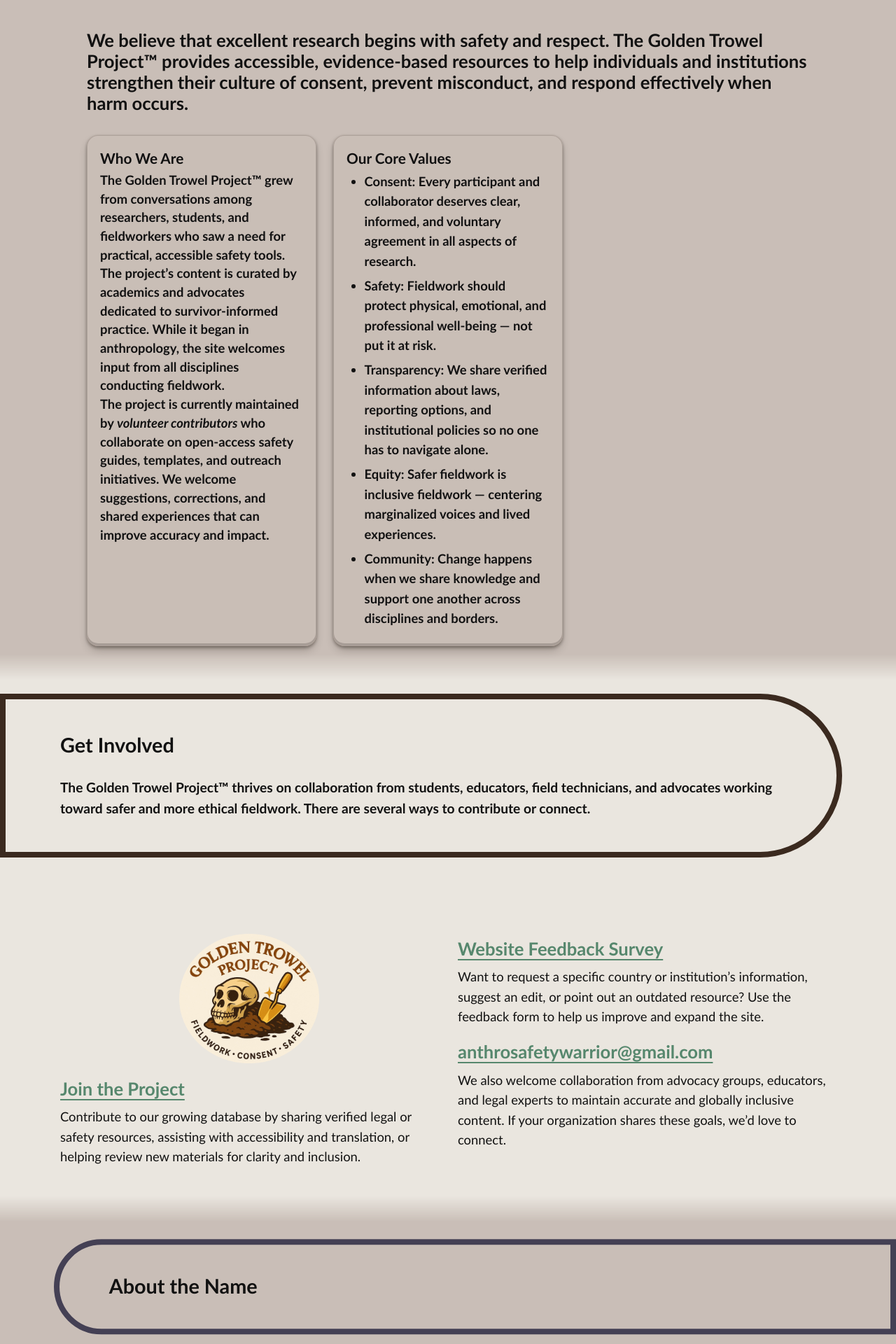
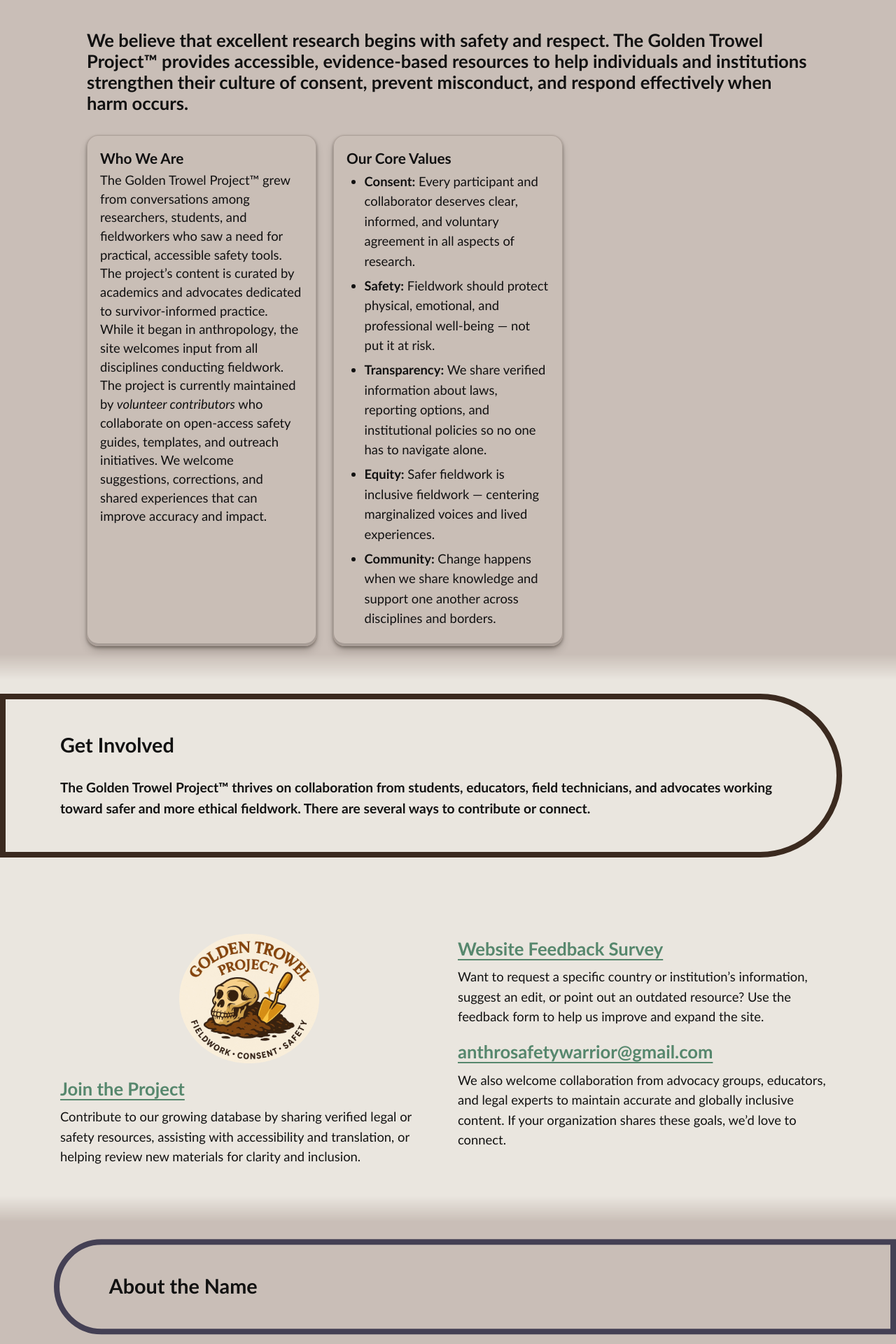
Before and after one commit to AnthroSafetyWarrior/GoldenTrowelProject, a Jekyll site: the page built from _pages/aboutus.html, in a window 1280 px wide. Shown: the part 1253-3173 px from the top of the page at 70% size. Built offline with Jekyll 4.4.1, drawn with Linux system fonts in a browser that asks for light colours.

Commit message:
updating name

```diff
--- a/_layouts/default.html
+++ b/_layouts/default.html
@@ -1023,7 +1023,7 @@
   outline: none;
 }
 
-.stripe :last-child::after { margin-bottom: 10px; }
+.stripe :last-child::after { margin-bottom: 20px; }
 
 /* ===== modifiers ===== */
 .stripe--wave-dark{ --stripe-bg: var(--wave-dark); }
@@ -1205,7 +1205,7 @@
 
 /* Stronger, more readable text inside any stripe */
 .stripe :where(p, li){
-  font-weight: 600;   /* or 700 if you want full bold */
+  font-weight: 500;
 }
 
 .stripe .section.disclaimer-wrap p{font-weight: 700; font-size:1.1em }
```
